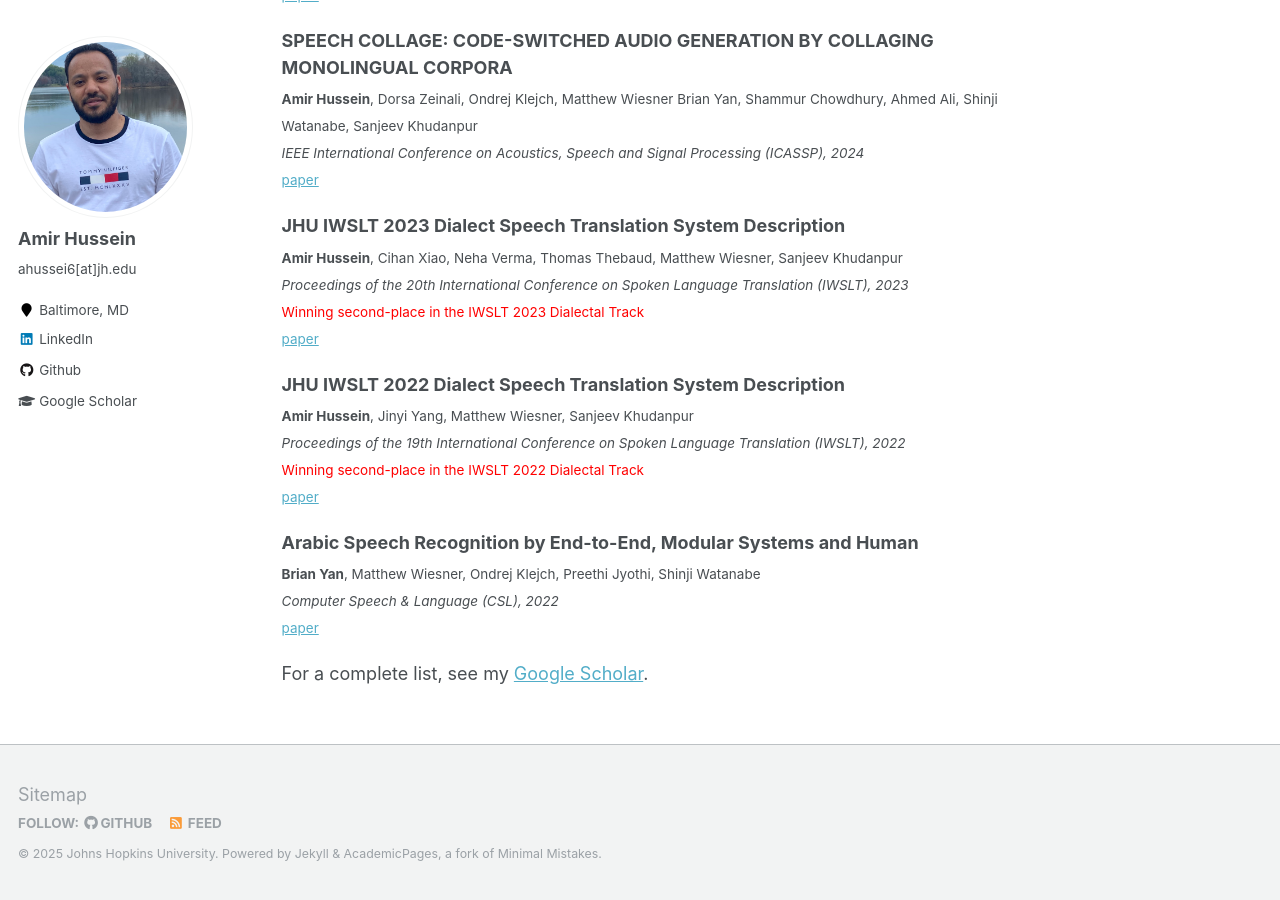
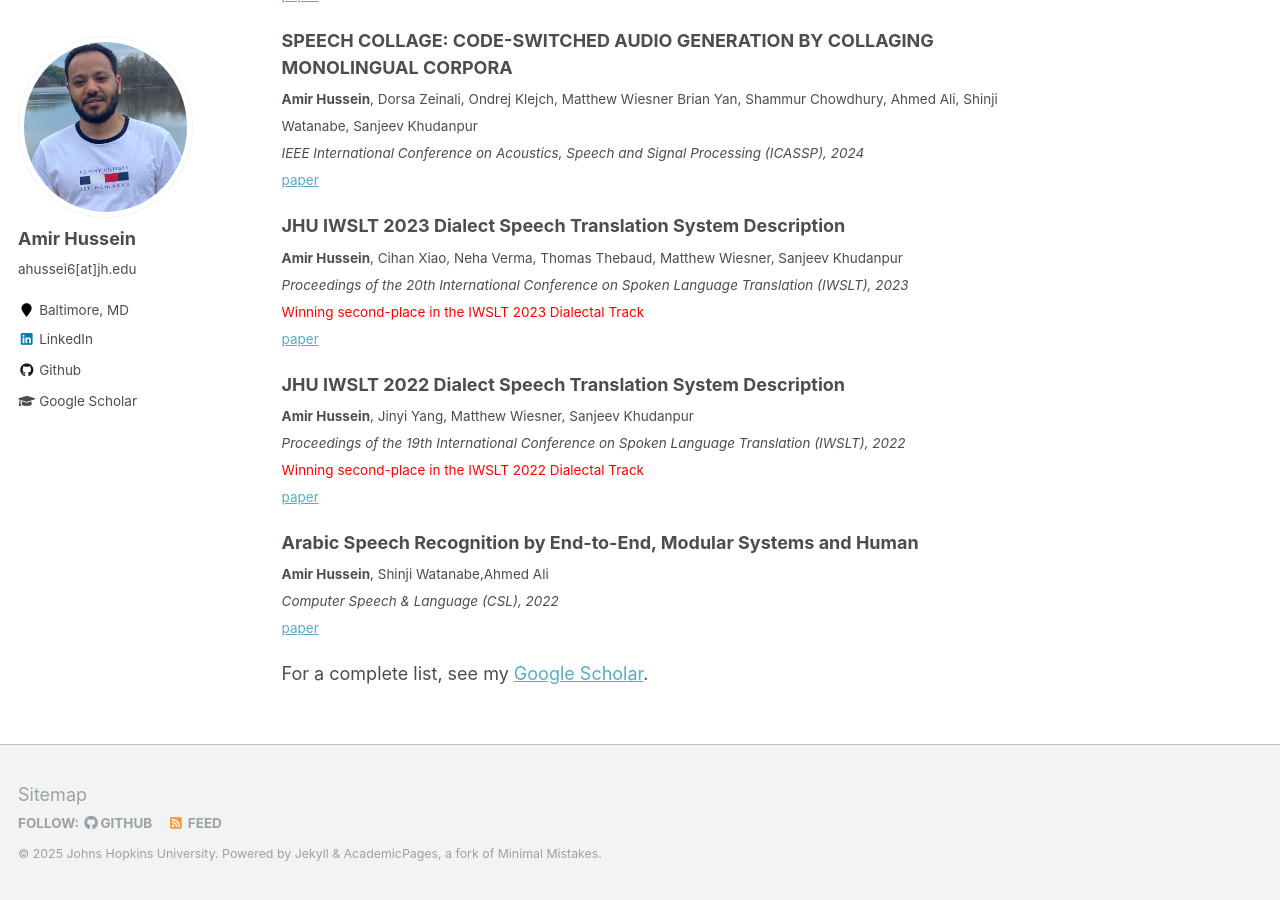
Before and after one commit to AmirHussein96/AmirHussein96.github.io, a Jekyll site: the page built from _pages/publications.md, in a window 1280 px wide and 900 px high, scrolled down 767 px. Built offline with Jekyll 4.4.1, drawn with Linux system fonts in a browser that asks for light colours.

Commit message:
Teaching
Signed-off-by: Amir Hussein <amhussein@amhussein-mlt.client.nvidia.com>

```diff
--- a/_pages/publications.md
+++ b/_pages/publications.md
@@ -44,7 +44,7 @@ author_profile: true
 <sub>[paper](https://aclanthology.org/2022.iwslt-1.29)</sub>
 
 **Arabic Speech Recognition by End-to-End, Modular Systems and Human**\
-<sub>**Brian Yan**, Matthew Wiesner, Ondrej Klejch, Preethi Jyothi, Shinji Watanabe</sub>\
+<sub>**Amir Hussein**, Shinji Watanabe,Ahmed Ali</sub>\
 <sub>*Computer Speech & Language (CSL), 2022*</sub>\
 <sub>[paper](https://www.sciencedirect.com/science/article/abs/pii/S0885230821000760)</sub>
 
```
